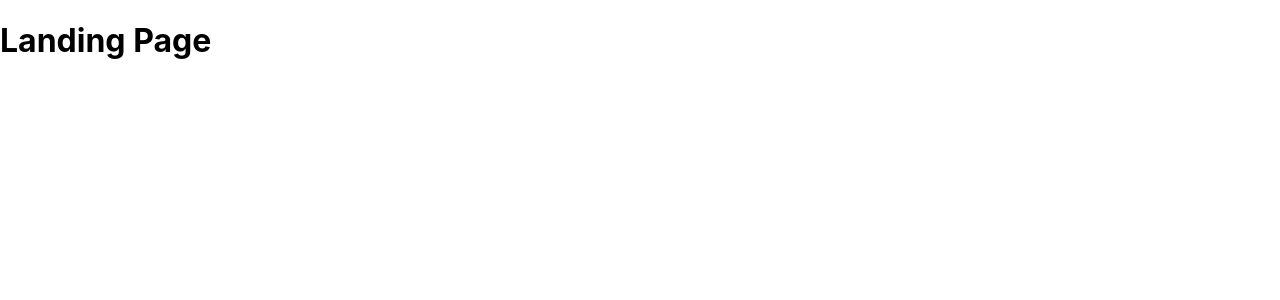
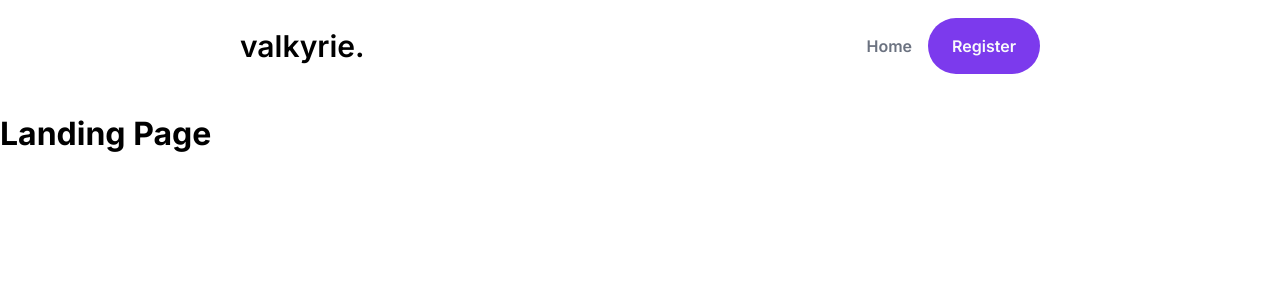
Before and after one commit to TubaroesVoadores/valkyrie-frontend, a React (Vite) app: page / in a window 1280 px wide. Shown: the top 300 px of the page. Built offline with nearby package versions, Linux system fonts and the light colour scheme.

Commit message:
feat: added styles and register page

```diff
--- a/src/App.jsx
+++ b/src/App.jsx
@@ -7,6 +7,7 @@ import {
 
 import {
   LandingPage,
+  RegisterPage,
 } from './pages';
 
 function App() {
@@ -14,6 +15,7 @@ function App() {
     <BrowserRouter>
       <Routes>
         <Route path="/" element={<LandingPage />} />
+        <Route path="/register" element={<RegisterPage />} />
       </Routes>
     </BrowserRouter>
   );
--- /dev/null
+++ b/src/components/Header.jsx
@@ -0,0 +1,61 @@
+/* eslint-disable arrow-body-style */
+import React from 'react';
+import { Link as RouterLink } from 'react-router-dom';
+
+import { styled } from '../stitches.config';
+
+const HeaderWrapper = styled('div', {
+  backgroundColor: 'transparent',
+  padding: '.5rem 15rem',
+  display: 'flex',
+  justifyContent: 'space-between',
+  alignItems: 'center',
+});
+
+const LogoTitle = styled('h1', {
+  fontSize: '$display_sm',
+  fontWeight: '$semibold',
+});
+
+const ActionsWrapper = styled('div', {
+  display: 'flex',
+  alignItems: 'center',
+  gap: '1rem',
+});
+
+const Link = styled(RouterLink, {
+  color: '$neutral500',
+  fontSize: '$body_md',
+  fontWeight: '$semibold',
+  textDecoration: 'none',
+  '&:hover': {
+    color: '$primary900',
+  },
+});
+
+const Button = styled(RouterLink, {
+  color: '$neutral50',
+  backgroundColor: '$primary600',
+  fontSize: '$body_md',
+  lineHeight: '$body_md',
+  fontWeight: '$semibold',
+  padding: '1rem 1.5rem',
+  borderRadius: '$xxl',
+  textDecoration: 'none',
+  transition: 'background-color 0.5s ease-in-out',
+  '&:hover': {
+    backgroundColor: '$primary900',
+  },
+});
+
+export const Header = () => {
+  return (
+    <HeaderWrapper>
+      <LogoTitle>valkyrie.</LogoTitle>
+      <ActionsWrapper>
+        <Link to="/">Home</Link>
+        <Button to="/register">Register</Button>
+      </ActionsWrapper>
+    </HeaderWrapper>
+  );
+};
--- a/src/index.css
+++ b/src/index.css
@@ -1,13 +1,6 @@
 body {
   margin: 0;
-  font-family: -apple-system, BlinkMacSystemFont, 'Segoe UI', 'Roboto', 'Oxygen',
-    'Ubuntu', 'Cantarell', 'Fira Sans', 'Droid Sans', 'Helvetica Neue',
-    sans-serif;
+  font-family: 'Inter', sans-serif;
   -webkit-font-smoothing: antialiased;
   -moz-osx-font-smoothing: grayscale;
 }
-
-code {
-  font-family: source-code-pro, Menlo, Monaco, Consolas, 'Courier New',
-    monospace;
-}
--- a/src/main.jsx
+++ b/src/main.jsx
@@ -1,7 +1,9 @@
 import React from 'react';
 import ReactDOM from 'react-dom';
+
+import App from './App';
+
 import './index.css';
-import App from './App';
 
 ReactDOM.render(
   <React.StrictMode>
--- a/src/pages/Landing.jsx
+++ b/src/pages/Landing.jsx
@@ -1,9 +1,11 @@
 /* eslint-disable arrow-body-style */
 import React from 'react';
+import { Header } from '../components/Header';
 
 export const LandingPage = () => {
   return (
     <div>
+      <Header />
       <h1>Landing Page</h1>
     </div>
   );
--- /dev/null
+++ b/src/pages/Register.jsx
@@ -0,0 +1,10 @@
+/* eslint-disable arrow-body-style */
+import React from 'react';
+
+export const RegisterPage = () => {
+  return (
+    <div>
+      <h1>Register Page</h1>
+    </div>
+  );
+};
--- a/src/pages/index.js
+++ b/src/pages/index.js
@@ -1 +1,2 @@
 export { LandingPage } from './Landing';
+export { RegisterPage } from './Register';
--- /dev/null
+++ b/src/stitches.config.js
@@ -0,0 +1,93 @@
+import { createStitches } from '@stitches/react';
+
+export const {
+  styled,
+} = createStitches({
+  theme: {
+    colors: {
+      primary900: '#4C1D95',
+      primary600: '#7C3AED',
+      primary300: '#C4B5FD',
+      primary100: '#EDE9FE',
+      primary50: '#F5F3FF',
+      secondary900: '#2A4E51',
+      secondary600: '#1DB5BE',
+      secondary300: '#75E3EA',
+      secondary100: '#D5FAFC',
+      secondary50: '#ECFEFF',
+      neutral900: '#111827',
+      neutral800: '#1F2937',
+      neutral700: '#374151',
+      neutral600: '#4B5563',
+      neutral500: '#6B7280',
+      neutral400: '#9CA3AF',
+      neutral300: '#D1D5DB',
+      neutral200: '#E5E7EB',
+      neutral100: '#F3F4F6',
+      neutral50: '#F9FAFB',
+    },
+    fonts: {
+      display: '"Poppins", sans-serif',
+      body: '"Inter", sans-serif',
+    },
+    fontWeights: {
+      bold: 700,
+      semibold: 600,
+      medium: 500,
+      regular: 400,
+      light: 300,
+    },
+    fontSizes: {
+      display_xxl: '4.5rem',
+      display_xl: '3.75rem',
+      display_lg: '3rem',
+      display_md: '2.25rem',
+      display_sm: '1.875rem',
+      display_xs: '1.5rem',
+      body_xl: '1.25rem',
+      body_lg: '1.125rem',
+      body_md: '1rem',
+      body_sm: '0.875rem',
+      body_xs: '0.75rem',
+    },
+    lineHeights: {
+      display_xxl: '5.625rem',
+      display_xl: '4.5rem',
+      display_lg: '3.75rem',
+      display_md: '2.8125rem',
+      display_sm: '2.5rem',
+      display_xs: '2rem',
+      body_xl: '1.75rem',
+      body_lg: '1.75rem',
+      body_md: '1.5rem',
+      body_sm: '1.25rem',
+      body_xs: '1rem',
+    },
+    letterSpacings: {
+      display_xxl: '-0.025em',
+      display_xl: '-0.025em',
+      display_lg: '-0.025em',
+      display_md: '-0.025em',
+      display_sm: '0',
+      display_xs: '0',
+      body_xl: '0',
+      body_lg: '0',
+      body_md: '0',
+      body_sm: '0',
+      body_xs: '0',
+    },
+    radii: {
+      xxl: '2rem',
+      xl: '1rem',
+      lg: '0.5rem',
+      md: '0.25rem',
+      sm: '0.125rem',
+    },
+  },
+  media: {
+    bp1: '(max-width: 480px)',
+    bp2: '(max-width: 768px)',
+    bp3: '(max-width: 1024px)',
+    bp4: '(max-width: 1280px)',
+  },
+});
```
